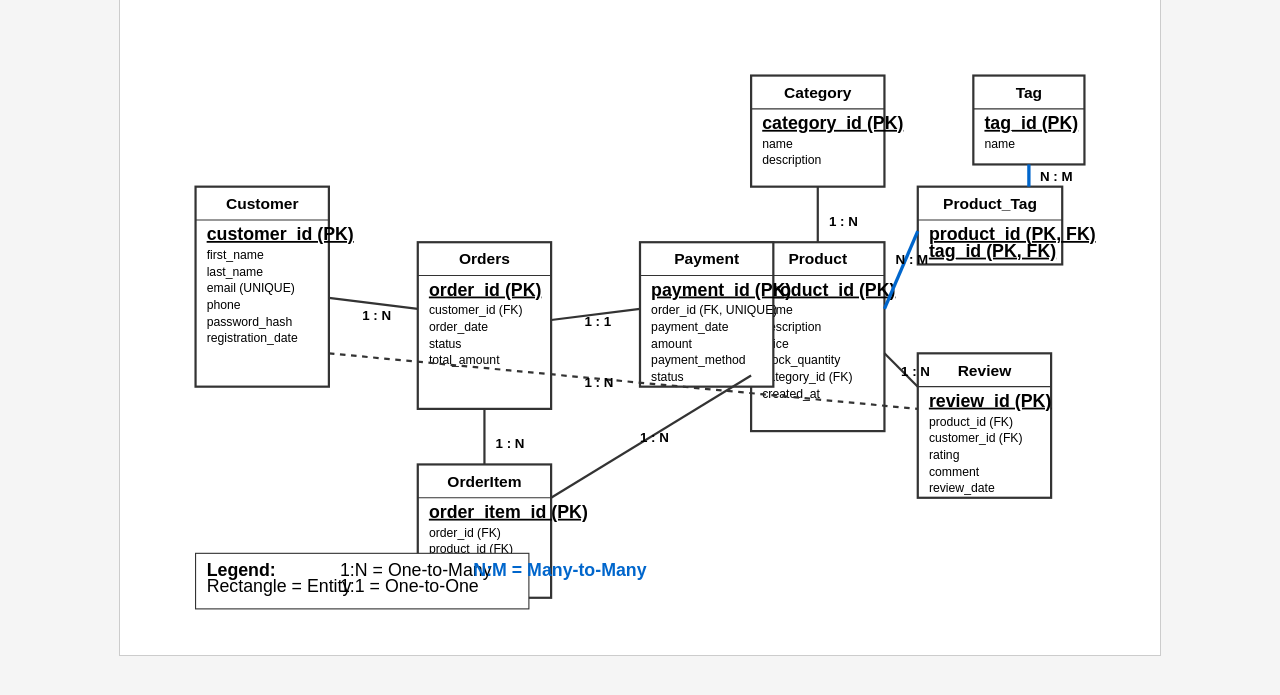
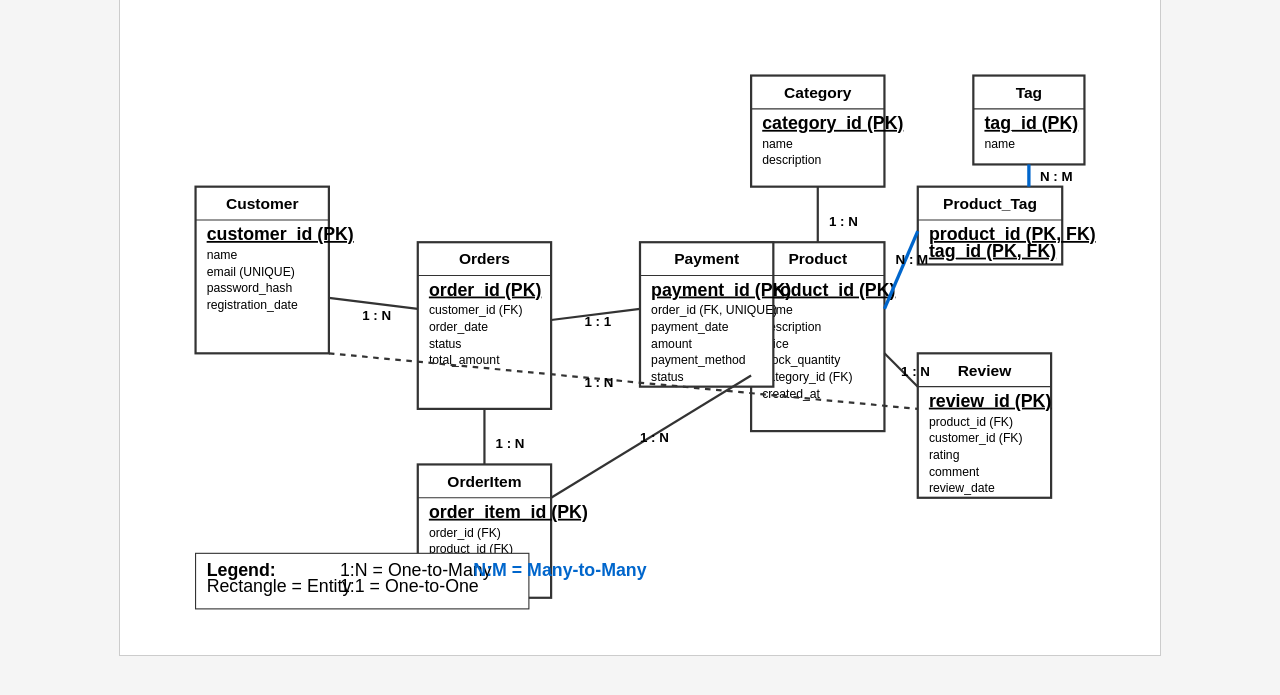
Before and after one commit to atomAli/ecommerce-db-project, a PHP site: page /er_diagram.html in a window 1280 px wide. Shown: the part 81-776 px from the top of the page. Run offline with PHP 8.4, Linux system fonts and the light colour scheme.

Commit message:
simplified customer table

```diff
--- a/er_diagram.html
+++ b/er_diagram.html
@@ -21,16 +21,14 @@
     <div class="diagram">
         <svg viewBox="0 0 900 550">
             <!-- Customer Entity -->
-            <rect x="50" y="150" width="120" height="180" class="entity"/>
+            <rect x="50" y="150" width="120" height="150" class="entity"/>
             <text x="110" y="170" text-anchor="middle" class="entity-name">Customer</text>
             <line x1="50" y1="180" x2="170" y2="180" stroke="#333"/>
             <text x="60" y="198" class="pk">customer_id (PK)</text>
-            <text x="60" y="215" class="attribute">first_name</text>
-            <text x="60" y="230" class="attribute">last_name</text>
-            <text x="60" y="245" class="attribute">email (UNIQUE)</text>
-            <text x="60" y="260" class="attribute">phone</text>
-            <text x="60" y="275" class="attribute">password_hash</text>
-            <text x="60" y="290" class="attribute">registration_date</text>
+            <text x="60" y="215" class="attribute">name</text>
+            <text x="60" y="230" class="attribute">email (UNIQUE)</text>
+            <text x="60" y="245" class="attribute">password_hash</text>
+            <text x="60" y="260" class="attribute">registration_date</text>
 
             <!-- Category Entity -->
             <rect x="550" y="50" width="120" height="100" class="entity"/>
--- a/login.php
+++ b/login.php
@@ -12,7 +12,7 @@ if ($_SERVER['REQUEST_METHOD'] == 'POST') {
         $user = mysqli_fetch_assoc($result);
         if (password_verify($password, $user['password_hash'])) {
             $_SESSION['customer_id'] = $user['customer_id'];
-            $_SESSION['name'] = $user['first_name'];
+            $_SESSION['name'] = $user['name'];
             echo "<p>Login successful!</p>";
             echo "<meta http-equiv='refresh' content='1;url=index.php'>";
         } else {
--- a/product_detail.php
+++ b/product_detail.php
@@ -20,7 +20,7 @@ $row = mysqli_fetch_assoc(mysqli_query($conn, "SELECT * FROM product WHERE produ
 
 <h3>Reviews</h3>
 <?php
-$reviews = mysqli_query($conn, "SELECT r.*, CONCAT(c.first_name, ' ', c.last_name) as name
+$reviews = mysqli_query($conn, "SELECT r.*, c.name as name
                                 FROM review r JOIN customer c ON r.customer_id = c.customer_id
                                 WHERE r.product_id = $id");
 while ($rev = mysqli_fetch_assoc($reviews)) {
--- a/register.php
+++ b/register.php
@@ -13,8 +13,8 @@ if ($_SERVER['REQUEST_METHOD'] == 'POST') {
         echo "<p style='color:red;'>Email already exists!</p>";
     } else {
         $hash = password_hash($password, PASSWORD_DEFAULT);
-        $sql = "INSERT INTO customer (first_name, last_name, email, password_hash, registration_date)
-                VALUES ('$name', '', '$email', '$hash', NOW())";
+        $sql = "INSERT INTO customer (name, email, password_hash, registration_date)
+                VALUES ('$name', '$email', '$hash', NOW())";
         if (mysqli_query($conn, $sql)) {
             echo "<p>Registered! <a href='login.php'>Login now</a></p>";
         }
--- a/sample_data.sql
+++ b/sample_data.sql
@@ -15,9 +15,9 @@ INSERT INTO product (name, description, price, stock_quantity, category_id, crea
 ('Jacket', 'Winter jacket', 89.99, 60, 2, NOW()),
 ('Sneakers', 'Running sneakers', 69.99, 100, 2, NOW());
 
-INSERT INTO customer (first_name, last_name, email, phone, password_hash, registration_date) VALUES
-('John', 'Doe', 'john@example.com', '1234567890', '$2y$10$92IXUNpkjO0rOQ5byMi.Ye4oKoEa3Ro9llC/.og/at2.uheWG/igi', NOW()),
-('Jane', 'Smith', 'jane@example.com', '0987654321', '$2y$10$92IXUNpkjO0rOQ5byMi.Ye4oKoEa3Ro9llC/.og/at2.uheWG/igi', NOW());
+INSERT INTO customer (name, email, password_hash, registration_date) VALUES
+('John', 'john@example.com', '$2y$10$92IXUNpkjO0rOQ5byMi.Ye4oKoEa3Ro9llC/.og/at2.uheWG/igi', NOW()),
+('Jane', 'jane@example.com', '$2y$10$92IXUNpkjO0rOQ5byMi.Ye4oKoEa3Ro9llC/.og/at2.uheWG/igi', NOW());
 
 INSERT INTO orders (customer_id, order_date, status, total_amount) VALUES
 (1, NOW(), 'pending', 1049.98);
--- a/schema.sql
+++ b/schema.sql
@@ -3,10 +3,8 @@ USE ecommerce_db;
 
 CREATE TABLE customer (
     customer_id INT AUTO_INCREMENT PRIMARY KEY,
-    first_name VARCHAR(50),
-    last_name VARCHAR(50),
+    name VARCHAR(50),
     email VARCHAR(100) UNIQUE,
-    phone VARCHAR(20),
     password_hash VARCHAR(255),
     registration_date DATETIME
 );
```
Also changed, not shown: ER_REPORT.md (+1 -3 lines), 1 other file.
